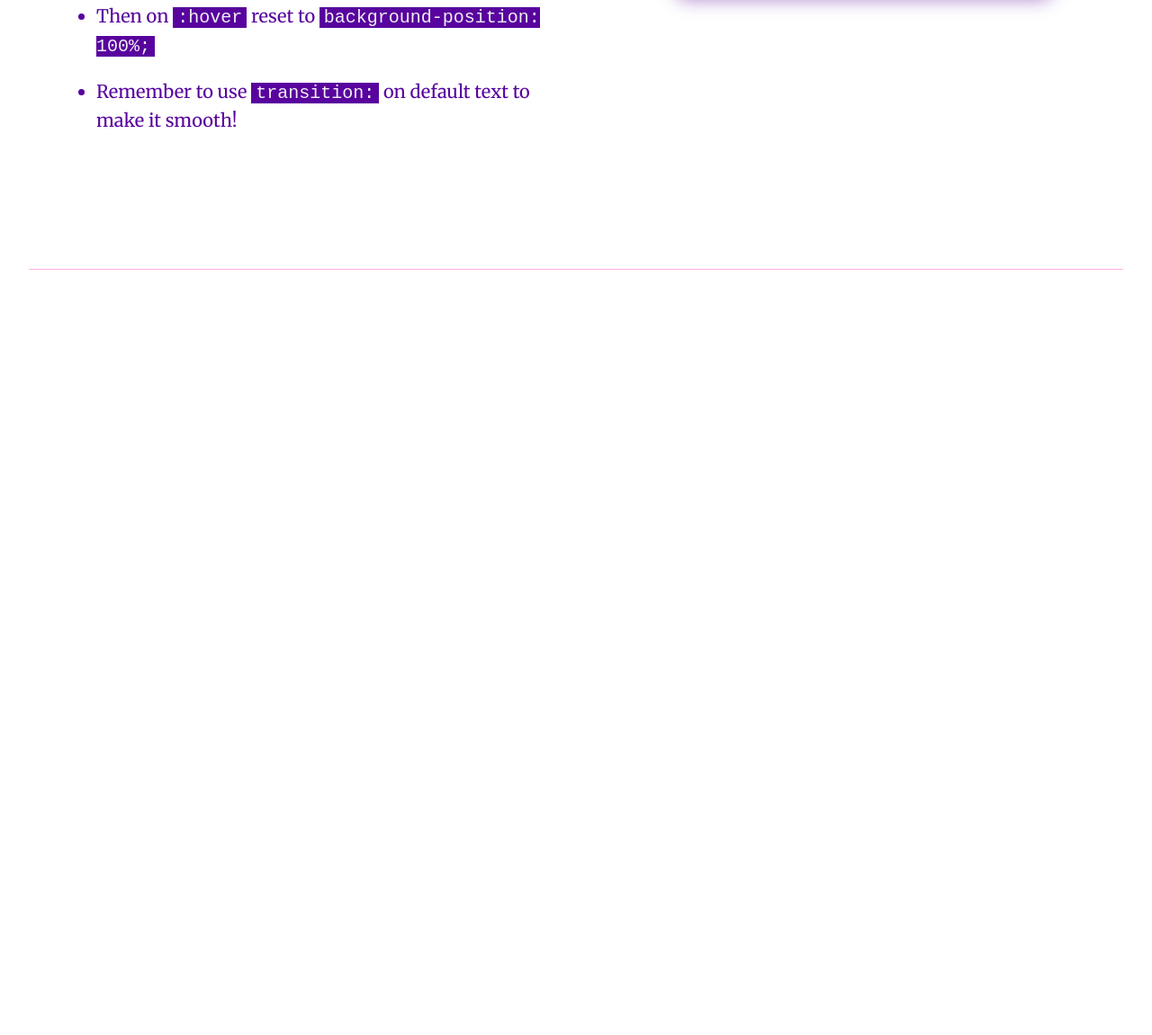
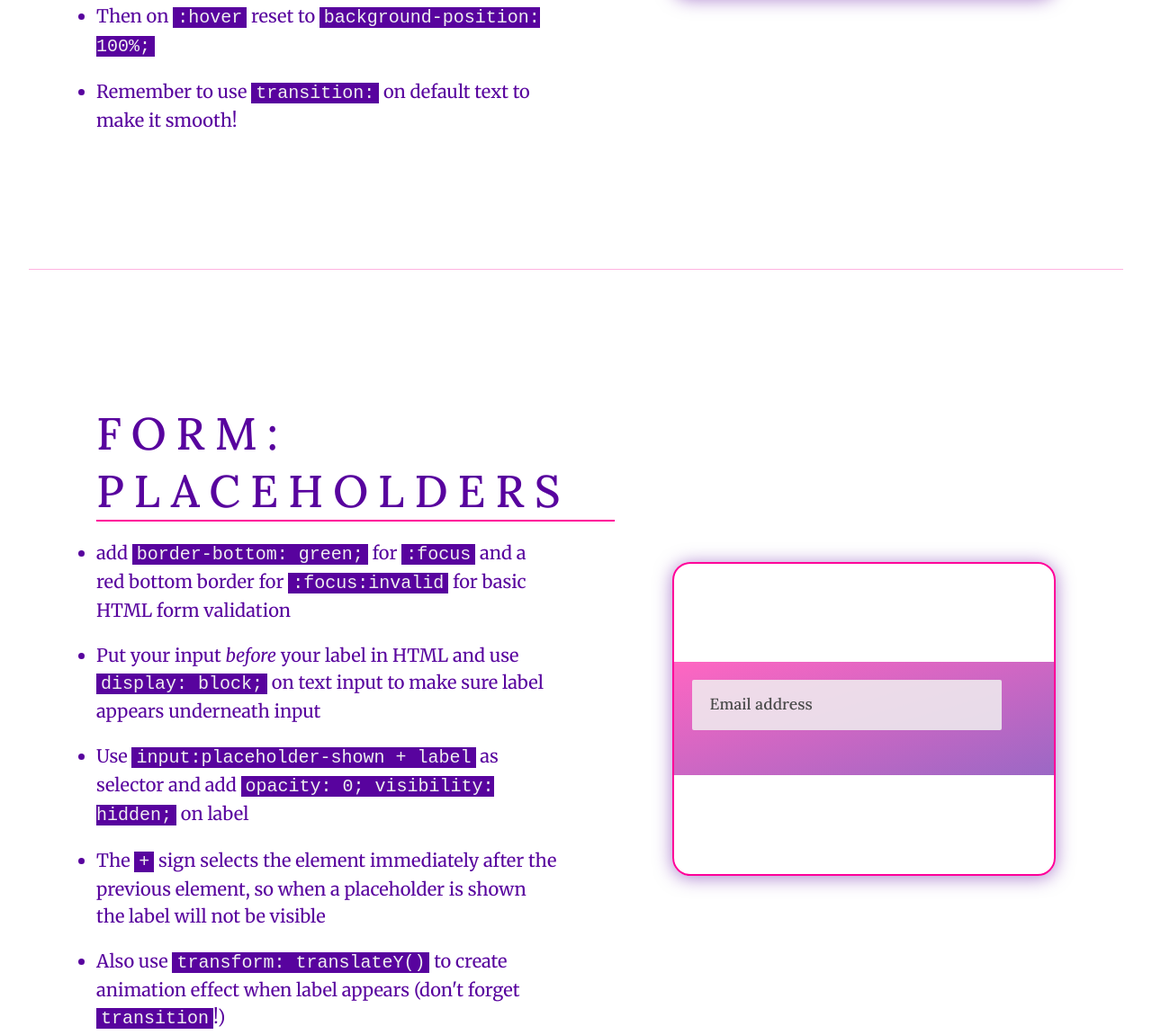
Before and after one commit to cjcon90/study-group-css-tricks, a website: page index.html in a window 1280 px wide. Shown: the part 3035-4186 px from the top of the page at 90% size. Before the commit the page ends 3335 px from the top, so only its background shows below. Drawn offline with Linux system fonts and the light colour scheme.

Commit message:
added section for form inputs

```diff
--- a/index.html
+++ b/index.html
@@ -79,6 +79,27 @@
                </div>
             </div>
          </div>
+
+         <div class="content__container">
+            <div class="content__info">
+               <h2 class="content__info--heading">Form: Placeholders</h2>
+               <ul class="content__list">
+                  <li class="content__list--item">
+                     add <code>border-bottom: green;</code> for <code>:focus</code> and a red bottom border for <code>:focus:invalid</code> for basic HTML form validation
+                  </li>
+                  <li class="content__list--item">Put your input <em>before</em> your label in HTML and use <code>display: block;</code> on text input to make sure label appears underneath input</li>
+                  <li class="content__list--item">Use <code>input:placeholder-shown + label</code> as selector and add <code>opacity: 0; visibility: hidden;</code> on label</li>
+                  <li class="content__list--item">The <code>+</code> sign selects the element immediately after the previous element, so when a placeholder is shown the label will not be visible</li>
+                  <li class="content__list--item">Also use <code>transform: translateY()</code> to create animation effect when label appears (don't forget <code>transition</code>!)</li>
+               </ul>
+            </div>
+            <div class="content__showcase">
+               <div class="form">
+                  <input type="email" class="form__input" placeholder="Email address" id="email" required />
+                  <label for="email" class="form__label">Email address</label>
+               </div>
+            </div>
+         </div>
       </main>
    </body>
 </html>
--- a/sass/layout/_form.scss
+++ b/sass/layout/_form.scss
@@ -0,0 +1,53 @@
+.form {
+   background-image: linear-gradient(to bottom right, rgba($color-primary, 0.6), rgba($color-secondary, 0.6));
+   width: 100%;
+   padding: 2rem;
+   font-family: "Lora", serif;
+   &__group:not(:last-child) {
+      margin-bottom: 2rem;
+   }
+
+   &__input {
+      font-size: 1.75rem;
+      font-family: inherit;
+      color: inherit;
+      padding: 1.5rem 2rem;
+      border-radius: 2px;
+      background-color: rgba($color-white, 0.85);
+      border: none;
+      border-bottom: 3px solid transparent;
+      width: 90%;
+      display: inline-block;
+      transition: all 0.3s;
+
+      &:focus {
+         outline: none;
+         box-shadow: 0 1rem 2rem rgba(black, 0.1);
+         border-bottom: 3px solid green;
+      }
+
+      &:focus:invalid {
+         border-bottom: 3px solid red;
+      }
+
+      &::-webkit-input-placeholder {
+         color: rgb(73, 73, 73);
+      }
+   }
+
+   &__label {
+      color: white;
+      font-size: 1.75rem;
+      font-weight: 700;
+      margin-left: 2rem;
+      margin-top: 0.7rem;
+      display: block;
+      transition: all 0.3s;
+   }
+
+   &__input:placeholder-shown + &__label {
+      opacity: 0;
+      visibility: hidden;
+      transform: translateY(-4rem);
+   }
+}
```
Also changed, not shown: styles/style.css.
